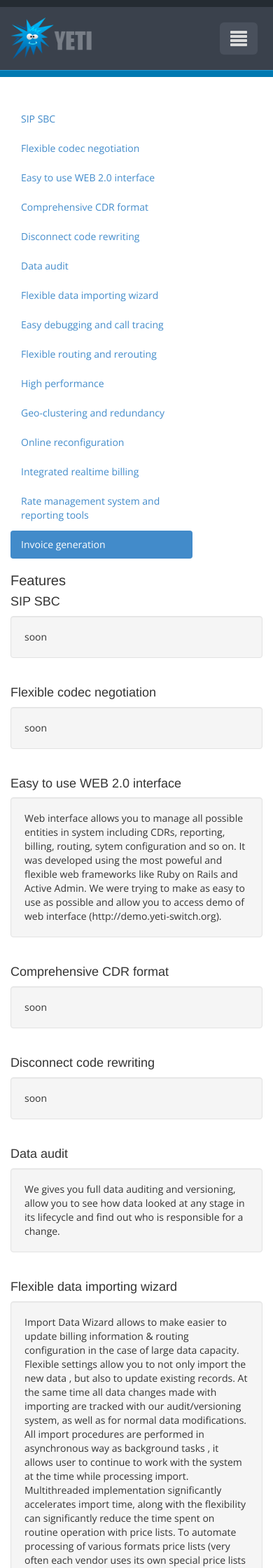
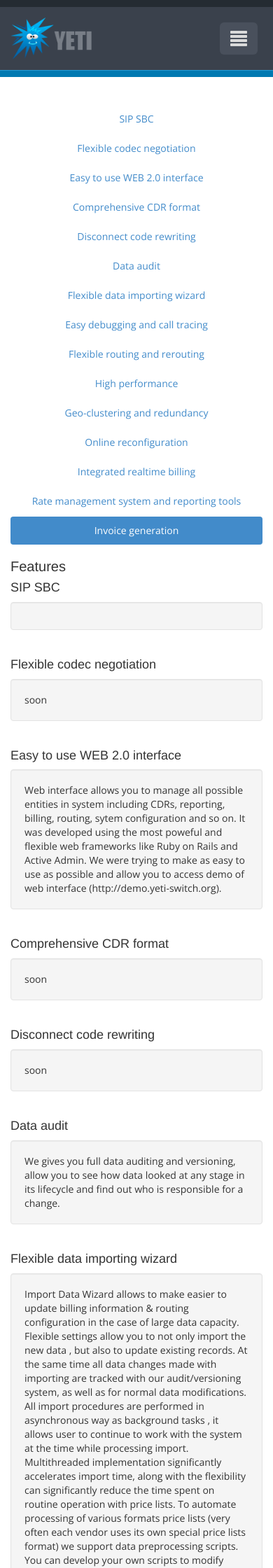
Before and after one commit to yeti-switch/yeti-switch.github.io, a Jekyll site: the page built from features.html, in a window 390 px wide. Shown: the top 2240 px of the page at 70% size. Built offline with Jekyll 4.4.1, drawn with Linux system fonts in a browser that asks for light colours; Markdown is read by kramdown in place of the engine named in the settings.

Commit message:
fix affix for small screen

```diff
--- a/_data/features.yml
+++ b/_data/features.yml
@@ -1,5 +1,5 @@
 - name: SIP SBC
-  desc: soon
+  desc: |
 
 - name: Flexible codec negotiation
   desc: soon
--- a/css/my.css
+++ b/css/my.css
@@ -183,7 +183,7 @@ body {
     min-height: 100%;
     height: auto !important;
     height: 100%;
-    margin: 0 0 -89px 0; /* отрицательный нижний отступ на высоту футера */
+    margin: 0 0 -89px 0;
     padding: 0;
 }
 .footer-push, .footer {
@@ -250,7 +250,15 @@ body {
         display: block;
     }
 }
-@media (max-width: 768px) {
+
+
+@media (max-width: 992px) {
+
+	.affix, .affix-bottom  {
+		position: static !important;
+
+	}
+
     .main_slogan {
         color: #ffffff;
         text-align: center;
@@ -269,6 +277,10 @@ body {
         font-size: 12px;
         padding: 20px
     }
+	.bs-navbar {
+	    text-align: center  !important;
+	    width: 100%  !important;
+	}
 }
 
 .bs-navbar {
--- a/features.html
+++ b/features.html
@@ -3,35 +3,25 @@ layout: default
 title: Features | YETI - VOIP for humans
 html_body_attrs: data-spy="scroll" data-target="#affix-nav"
 ---
-
 <div class="row">
-
 	<div  class="col-md-4">
-	    <div id="affix-nav" class="bs-navbar">
-
-
+		<div id="affix-nav" class="bs-navbar" data-spy="affix" data-offset-top="110" data-offset-bottom="100">
 			<ul   class="nav nav-pills nav-stacked bs-sidebar hidden-print">
-
 				{% for feature in site.data.features %}
 				<li {% if forloop.first %} class="active" {% endif %} >
 					<a href="#{{ feature.name | replace:' ','_' }}">{{ feature.name }}</a>
 				</li>
 				{% endfor %}
 			</ul>
-
 		</div>
-
 	</div>
 	<div class="col-md-8 info">
 		<h2>Features</h2>
 		{% for feature in site.data.features %}
 		<div id="{{ feature.name | replace:' ','_' }}">
 			<h4>{{ feature.name }}</h4>
-
 			<div class="well">{{ feature.desc }}</div>
 		</div>
 		{% endfor %}
-
-
 	</div>
 </div>
--- a/js/my.js
+++ b/js/my.js
@@ -1,12 +1,12 @@
 $(document).ready(function() {
-	$('#affix-nav').affix({
-	    offset: {
-	      top: 111
-	    , bottom:  function () {
-	    	        return (this.bottom = $('.bs-footer').outerHeight(true) )
-	     	      }
-	    }
-	  })
+	// $('#affix-nav').affix({
+	//     offset: {
+	//       top: 110
+	//     , bottom:  function () {
+	//     	        return (this.bottom = $('.bs-footer').outerHeight(true) )
+	//      	      }
+	//     }
+	//   })
 	// $('#affix-nav ul').affix({
 	//   offset: '100px';
 	// });
```
Lines whose indentation alone changed are shown as unchanged.
